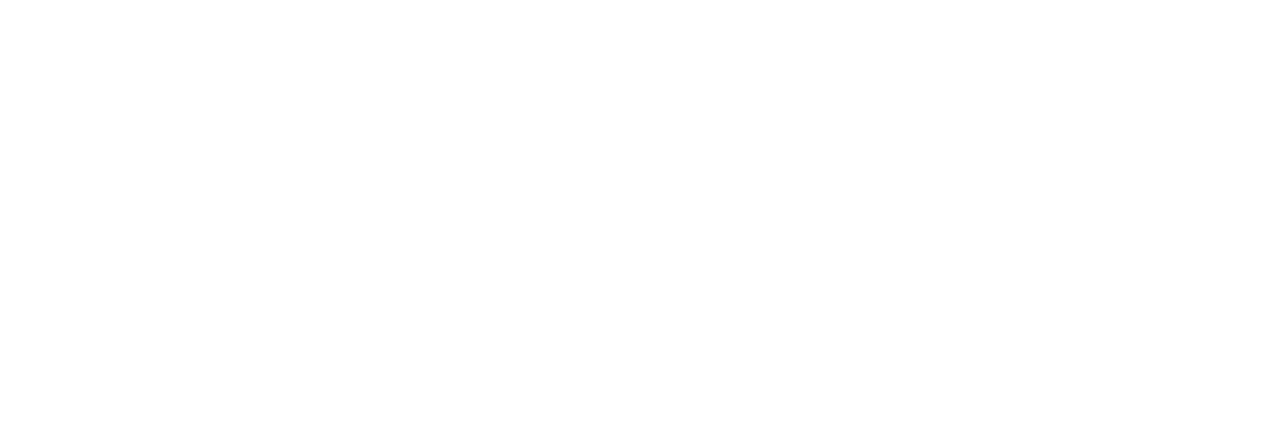
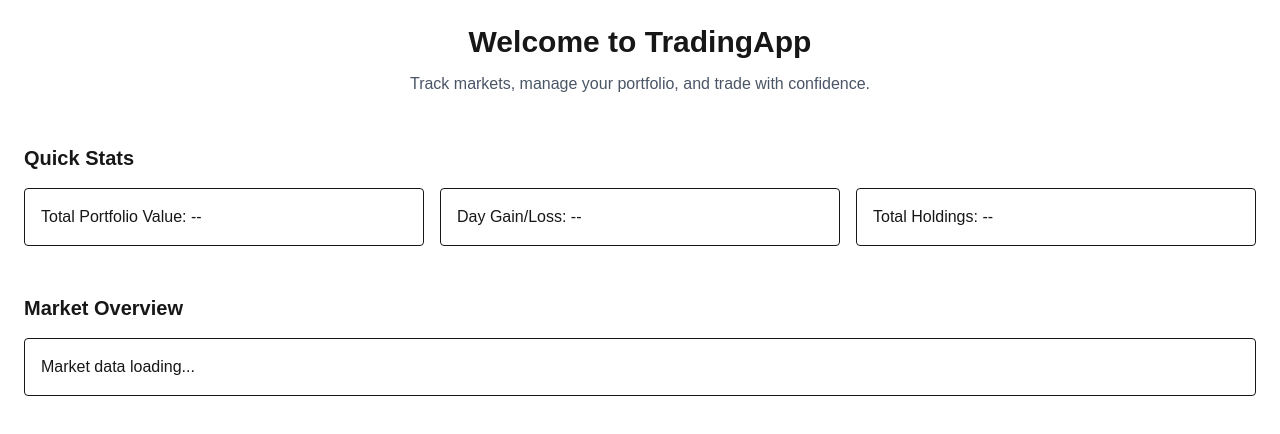
Before and after one commit to Roarsan/Trading-web, a Next.js app: page / in a window 1280 px wide. Shown: the top 434 px of the page. Built offline with nearby package versions, Linux system fonts and the light colour scheme.

Commit message:
Rename project to TradingWeb and implement initial pages for Market, Orders, and Watchlist with basic layout and functionality.

```diff
--- a/package.json
+++ b/package.json
@@ -1,5 +1,5 @@
 {
-  "name": "sample-next",
+  "name": "trading-web",
   "version": "0.1.0",
   "private": true,
   "scripts": {
--- a/src/app/market/page.tsx
+++ b/src/app/market/page.tsx
@@ -0,0 +1,12 @@
+export default function MarketPage() {
+    return (
+      <main className="p-6 space-y-8">
+        <h1 className="text-2xl font-bold">Market</h1>
+
+        {/* Live Prices List */}
+        <section className="space-y-3">
+          <div className="p-3 border rounded">Loading market data...</div>
+        </section>
+      </main>
+    );
+  }
--- a/src/app/orders/page.tsx
+++ b/src/app/orders/page.tsx
@@ -0,0 +1,27 @@
+export default function OrdersPage() {
+    return (
+      <main className="p-6 space-y-10">
+        <h1 className="text-2xl font-bold">Place an Order</h1>
+
+        {/* Buy Form */}
+        <section className="space-y-4">
+          <h2 className="text-xl font-semibold">Buy</h2>
+
+          <input type="text" placeholder="Symbol" className="border p-2 rounded w-full max-w-sm" />
+          <input type="number" placeholder="Quantity" className="border p-2 rounded w-full max-w-sm" />
+
+          <button className="p-2 px-4 bg-green-600 text-white rounded">Buy</button>
+        </section>
+
+        {/* Sell Form */}
+        <section className="space-y-4">
+          <h2 className="text-xl font-semibold">Sell</h2>
+
+          <input type="text" placeholder="Symbol" className="border p-2 rounded w-full max-w-sm" />
+          <input type="number" placeholder="Quantity" className="border p-2 rounded w-full max-w-sm" />
+
+          <button className="p-2 px-4 bg-red-600 text-white rounded">Sell</button>
+        </section>
+      </main>
+    );
+  }
--- a/src/app/page.tsx
+++ b/src/app/page.tsx
@@ -1,14 +1,29 @@
 export default function Page() {
   return (
-    <main>
+    <main className="p-6 space-y-12">
       {/* Hero Section */}
-      <section id="hero">
+      <section className="text-center space-y-3">
+        <h1 className="text-3xl font-bold">Welcome to TradingApp</h1>
+        <p className="text-gray-600">Track markets, manage your portfolio, and trade with confidence.</p>
+      </section>
 
+      {/* Quick Stats */}
+      <section>
+        <h2 className="text-xl font-semibold mb-4">Quick Stats</h2>
+        <div className="grid grid-cols-1 md:grid-cols-3 gap-4">
+          <div className="p-4 border rounded">Total Portfolio Value: --</div>
+          <div className="p-4 border rounded">Day Gain/Loss: --</div>
+          <div className="p-4 border rounded">Total Holdings: --</div>
+        </div>
       </section>
 
       {/* Market Overview */}
-      <section id="market-overview">
-
+      <section>
+        <h2 className="text-xl font-semibold mb-4">Market Overview</h2>
+        <div className="space-y-3">
+          {/* Placeholder for live stocks */}
+          <div className="p-4 border rounded">Market data loading...</div>
+        </div>
       </section>
     </main>
   );
--- /dev/null
+++ b/src/app/portfolio/page.tsx
@@ -0,0 +1,32 @@
+export default function PortfolioPage() {
+    return (
+      <main className="p-6 space-y-8">
+        <h1 className="text-2xl font-bold">Portfolio</h1>
+
+        {/* Holdings Table */}
+        <section>
+          <table className="w-full border-collapse border text-left">
+            <thead>
+              <tr>
+                <th className="border p-2">Symbol</th>
+                <th className="border p-2">Quantity</th>
+                <th className="border p-2">Avg Price</th>
+                <th className="border p-2">Current Price</th>
+                <th className="border p-2">P/L</th>
+              </tr>
+            </thead>
+            <tbody>
+              {/* Placeholder row */}
+              <tr>
+                <td className="border p-2">--</td>
+                <td className="border p-2">--</td>
+                <td className="border p-2">--</td>
+                <td className="border p-2">--</td>
+                <td className="border p-2">--</td>
+              </tr>
+            </tbody>
+          </table>
+        </section>
+      </main>
+    );
+  }
--- a/src/app/watchlist/page.tsx
+++ b/src/app/watchlist/page.tsx
@@ -0,0 +1,22 @@
+export default function WatchlistPage() {
+    return (
+      <main className="p-6 space-y-8">
+        <h1 className="text-2xl font-bold">Watchlist</h1>
+
+        {/* Stock Input */}
+        <section className="space-y-4">
+          <input
+            type="text"
+            placeholder="Enter stock symbol..."
+            className="border p-2 rounded w-full max-w-sm"
+          />
+          <button className="p-2 px-4 bg-blue-600 text-white rounded">Add</button>
+        </section>
+
+        {/* List of watched stocks */}
+        <section className="space-y-3">
+          <div className="p-3 border rounded">No stocks added yet.</div>
+        </section>
+      </main>
+    );
+  }
```
